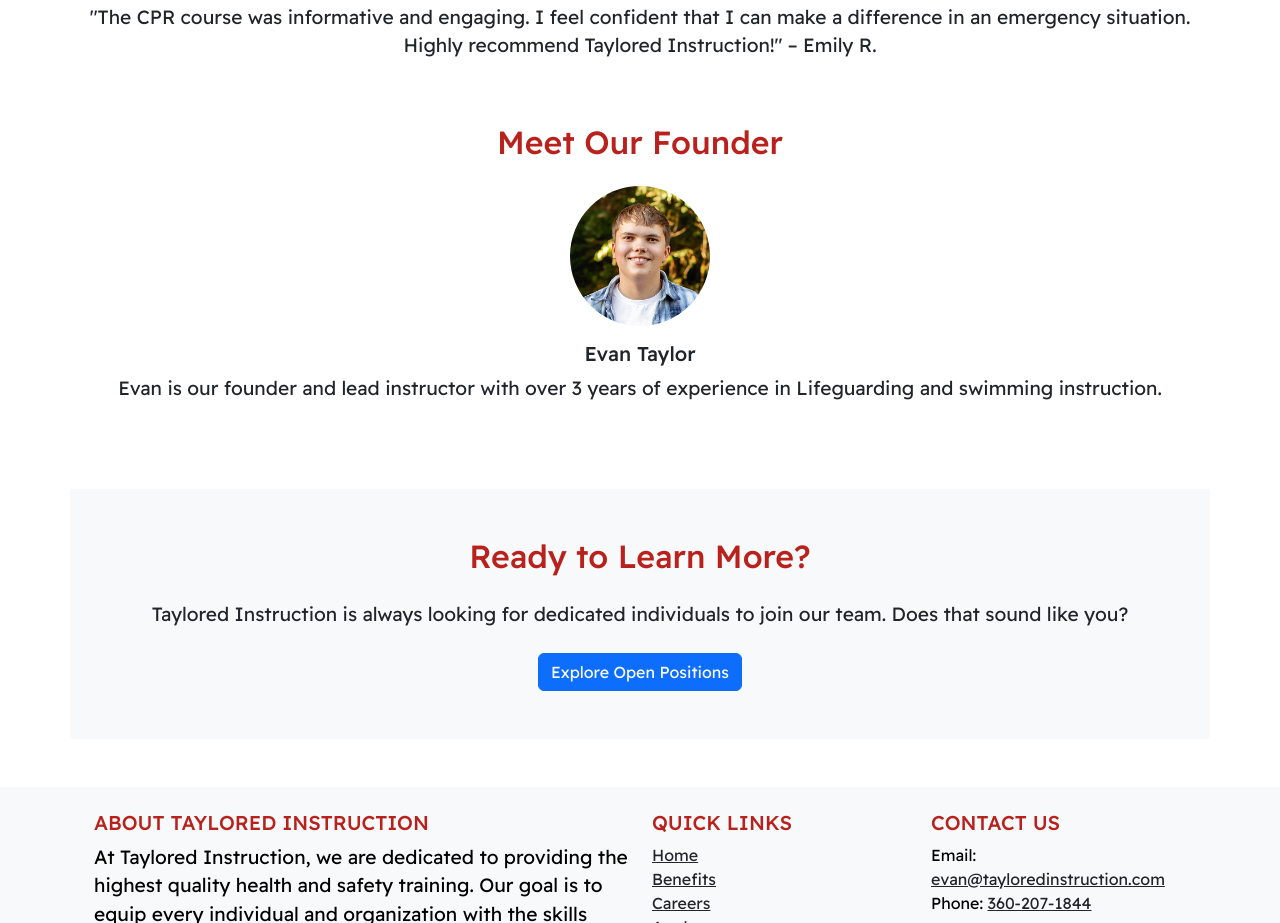
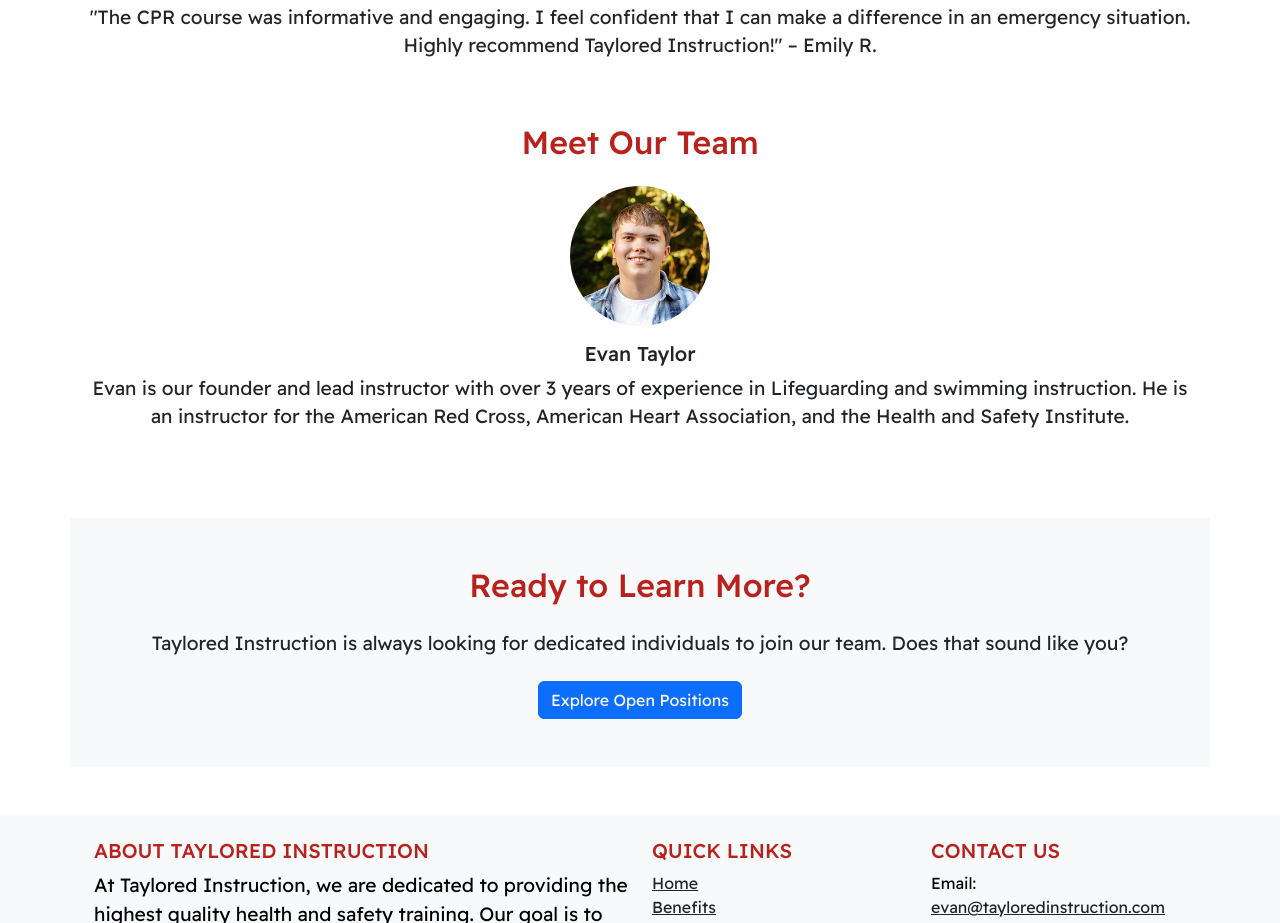
Before and after one commit to evan-taylor/FBLA-Site, a plain HTML site: page index.html in a window 1280 px wide. Shown: the part 1960-2883 px from the top of the page. Drawn offline with nearby package versions, Linux system fonts and the light colour scheme.

Commit message:
Update instructor section

```diff
--- a/index.html
+++ b/index.html
@@ -167,16 +167,17 @@
         </div>
         <!-- Instructor Spotlight Section -->
         <div class="container my-5">
-            <h2 class="text-center mb-4">Meet Our Founder</h2>
+            <h2 class="text-center mb-4">Meet Our Team</h2>
             <div class="animate-slide">
                 <div class="row">
                     <!-- Instructor Profile -->
                     <div class="text-center mb-4">
-                        <img src="images/headshot.png" class="rounded-circle mb-3" alt="Instructor Jane Doe" width="140"
+                        <img src="images/headshot.png" class="rounded-circle mb-3" alt="Headshot of Evan Taylor" width="140"
                             height="140">
                         <h5>Evan Taylor</h5>
                         <p>Evan is our founder and lead instructor with over 3 years of experience in Lifeguarding and
-                            swimming instruction.</p>
+                            swimming instruction. He is an instructor for the American Red Cross, American Heart
+                            Association, and the Health and Safety Institute.</p>
                     </div>
                 </div>
             </div>
```
